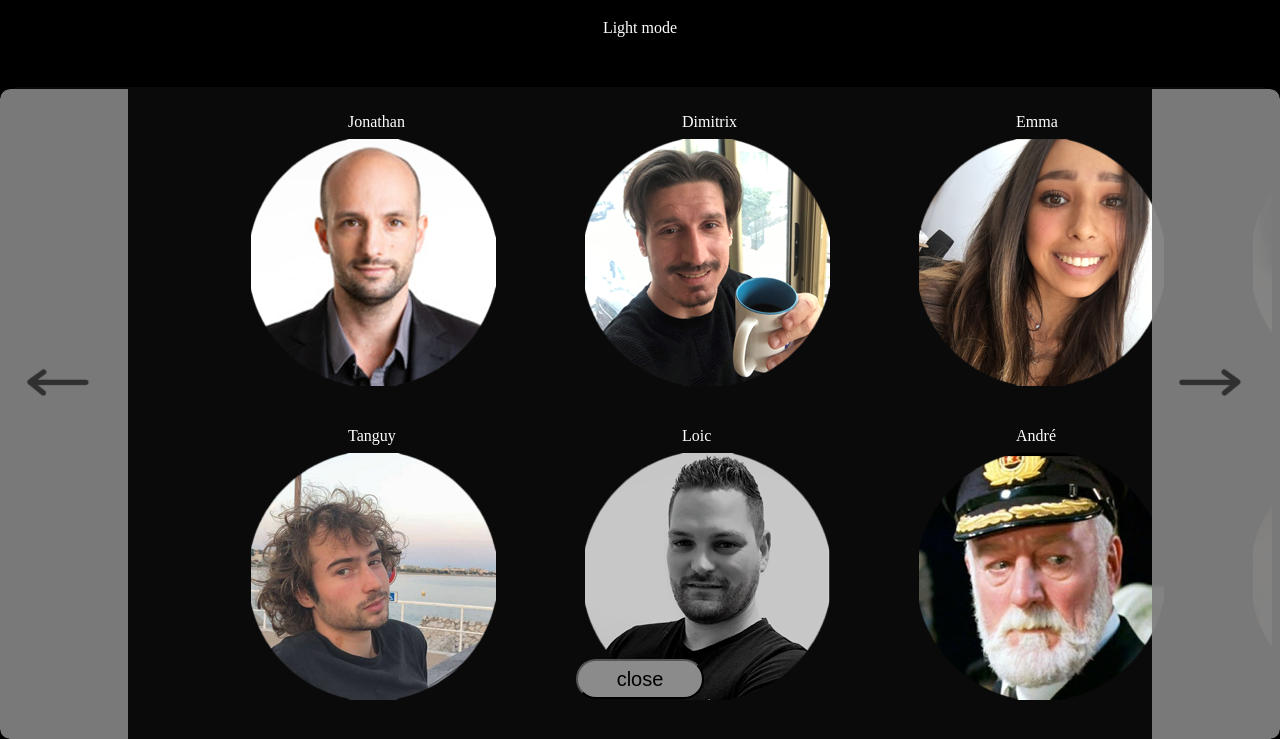
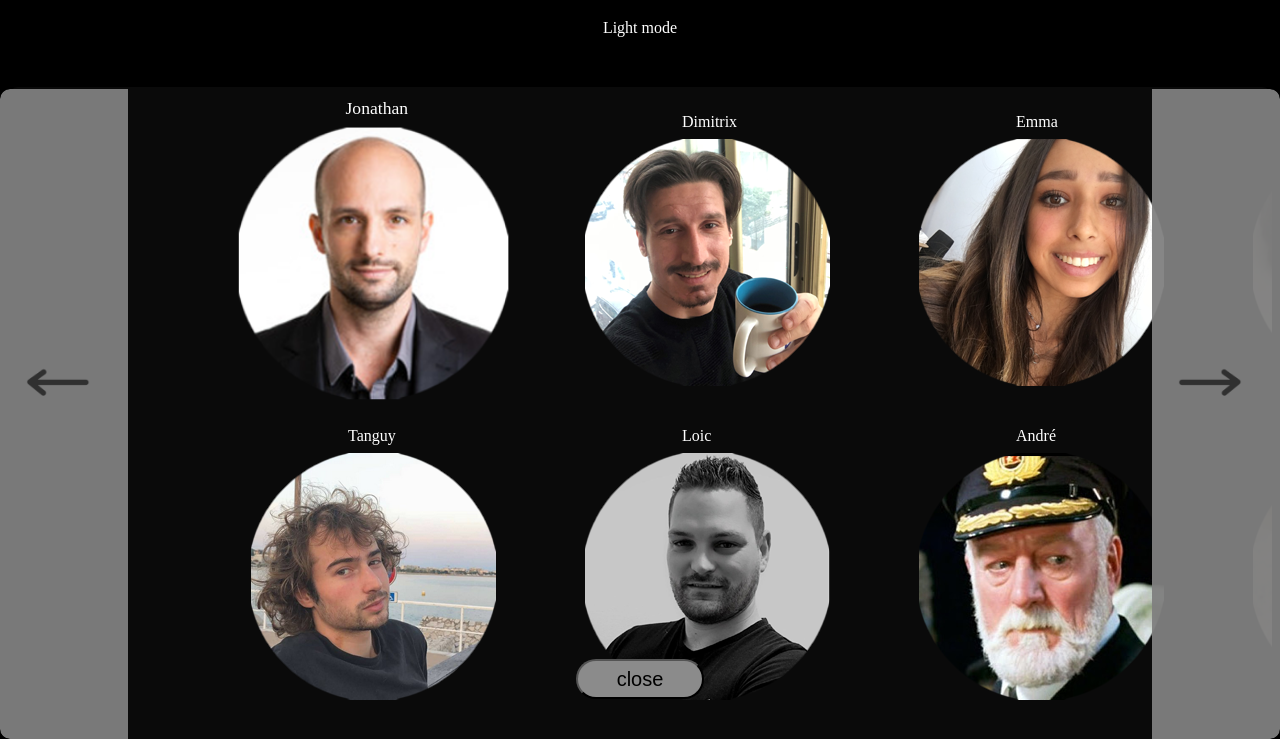
Before and after one commit to Tanguy-jpg/Trombinoscope, a plain HTML site: page index.html in a window 1280 px wide. In both pictures the pointer is over the link "Jonathan". Shown: the part 61-800 px from the top of the page. Drawn offline with Linux system fonts and the light colour scheme.

Commit message:
effet css on hover sur les images + fix avatar François

```diff
--- a/css/styledark.css
+++ b/css/styledark.css
@@ -97,6 +97,7 @@ header{
 }
 .container{
     /*background-color:grey;*/
+    transition: transform .2s;
     border-radius: 20px;
     height: 36%;
     width: 10%;
@@ -108,6 +109,11 @@ header{
     margin-top:1%;
     max-width: 250px;
 }
+.container:hover {
+    -ms-transform: scale(1.1); /* IE 9 */
+    -webkit-transform: scale(1.1); /* Safari 3-8 */
+    transform: scale(1.1);
+  }
 
 .avatar{
     position:absolute;
--- a/css/stylelight.css
+++ b/css/stylelight.css
@@ -99,6 +99,7 @@ header{
 }
 .container{
     /*background-color:grey;*/
+    transition: transform .2s;
     border-radius: 20px;
     height: 36%;
     width: 10%;
@@ -109,8 +110,13 @@ header{
     margin-left: 80px;
     margin-top:1%;
     max-width: 250px;
+}
+.container:hover {
+    -ms-transform: scale(1.1); /* IE 9 */
+    -webkit-transform: scale(1.1); /* Safari 3-8 */
+    transform: scale(1.1);
+  }
 
-}
 
 .avatar{
     position:absolute;
```
Also changed, not shown: img/avatar16.png (renamed from img/bulle16.png).
